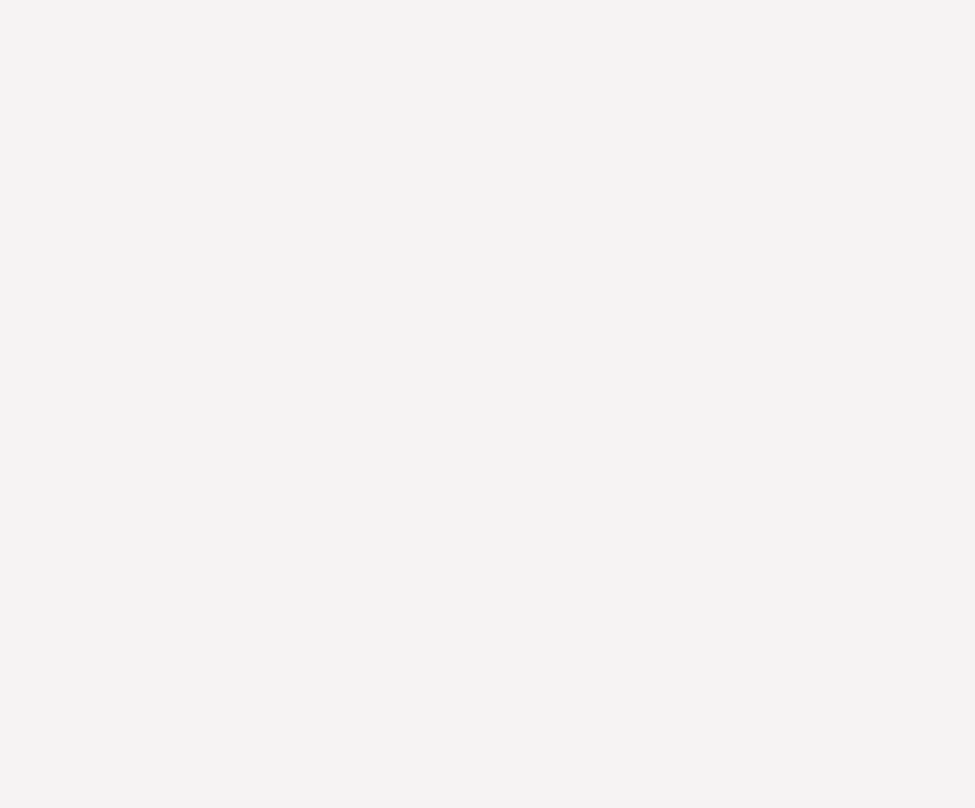
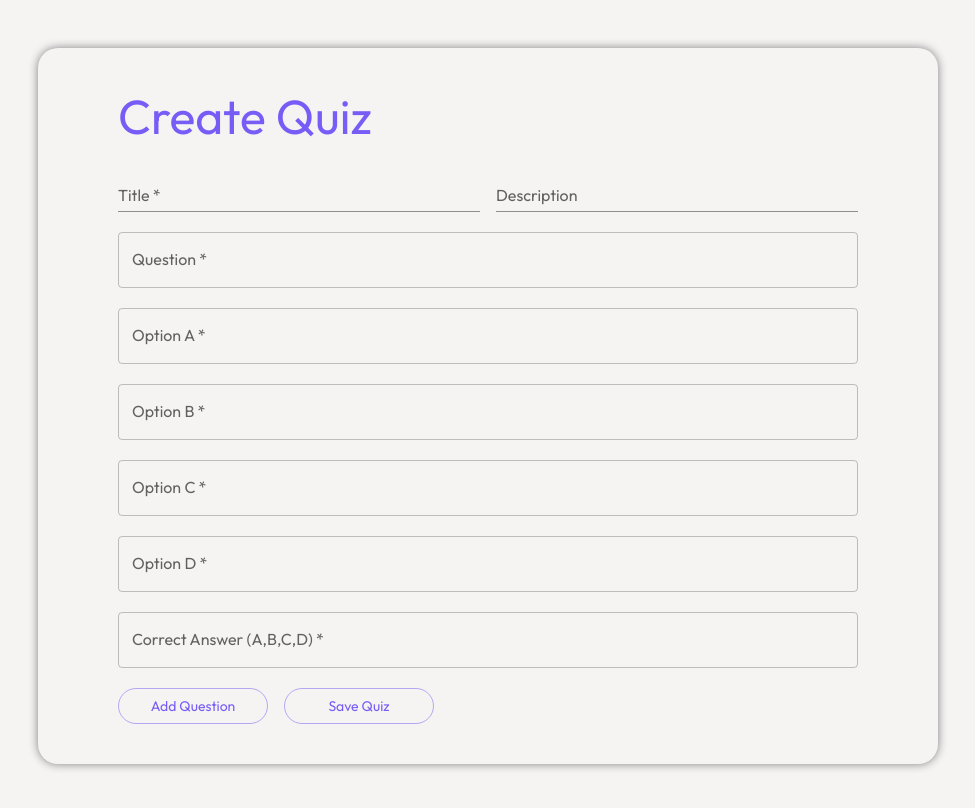
Before and after one commit to Dumi35/CODSOFT, a React (Create React App) app in the folder quizSite/client/: page /dashboard/create-quiz in a window 1280 px wide. Before the commit this address had no page. Shown: the top 808 px of the page, without its empty margins (152-1127 px from the left). Built offline with nearby package versions, Linux system fonts and the light colour scheme.

Commit message:
create quiz

```diff
--- a/quizSite/client/src/App.js
+++ b/quizSite/client/src/App.js
@@ -7,6 +7,7 @@ import LogIn from "./elements/logIn";
 import Dashboard from "./elements/dashboard";
 import QuizView from "./elements/quizView";
 import QuizReview from "./elements/quizReview";
+import CreateQuiz from "./elements/createQuiz";
 
 
 //design variables
@@ -138,6 +139,7 @@ function App() {
           <Route path="/dashboard" element={<Dashboard />} />
           <Route path="/dashboard/quiz" element={<QuizView />} />
           <Route path="/dashboard/quiz-review" element={<QuizReview />} />
+          <Route path="/dashboard/create-quiz" element={<CreateQuiz />} />
 
         </Routes>
 
--- /dev/null
+++ b/quizSite/client/src/elements/createQuiz.js
@@ -0,0 +1,91 @@
+import React, { useRef, useState, useEffect } from "react"
+import { Typography, Box, FormGroup, FormControl, Button, DialogContent, Dialog, DialogActions, Avatar, TextField, FormLabel } from "@mui/material"
+import axios from "axios"
+import {useNavigate} from "react-router-dom"
+import { SERVER_HOST } from "../App"
+
+export default function CreateQuiz() {
+    const navigate = useNavigate()
+    const email = sessionStorage.getItem("user_email")
+    const [questions, setQuestions] = useState([])
+    const [quizName, setQuizName] = useState("")
+    const [question, setQuestion] = useState("")
+    const [optionA, setOptionA] = useState("")
+    const [optionB, setOptionB] = useState("")
+    const [optionC, setOptionC] = useState("")
+    const [optionD, setOptionD] = useState("")
+
+    const [correctAnswer, setCorrectAnswer] = useState("")
+
+    function addQuestion(event) {
+        const form = document.getElementById("create-quiz-form")
+        const formData = new FormData(form)
+        const formJson = Object.fromEntries(formData)
+
+        let {name,question,optionA,optionB,optionC,optionD,correctAnswer}=formJson
+        if (name!=="" && question!=="" && optionA!=="" && optionB!=="" && optionC!=="" && optionD!=="" && correctAnswer!==""){
+            questions.push({ question: question, options: { a: optionA, b: optionB, c: optionC, d: optionD }, correctAnswer: correctAnswer })
+            setQuestion("")
+            setOptionA("")
+            setOptionB("")
+            setOptionC("")
+            setOptionD("")
+            setCorrectAnswer("")
+       }
+       console.log(questions)
+
+    }
+
+
+    function saveQuiz(event) {
+        event.preventDefault()
+        addQuestion()
+        const form = document.getElementById("create-quiz-form")
+        const formData = new FormData(form)
+        const formJson = Object.fromEntries(formData)
+
+        let {name}=formJson
+
+        axios.post(`${SERVER_HOST}/quiz`,{name,email,questions}).then((res) => {
+            console.log(res)
+            navigate("/dashboard")
+        }).catch((e) => { console.log(e) })
+    }
+
+    return (
+        <form onSubmit={saveQuiz} id="create-quiz-form">
+            <Box display={"flex"} justifyContent={{ md: "center" }} alignItems={{ md: "center" }} minHeight={"99vh"} paddingBlock={"10px"}>
+                <FormControl sx={{
+                    width: "min(100%, 900px)", boxSizing: "border-box",
+                    paddingBlock:
+                        { xs: 3, md: 5 },
+                    paddingInline: {
+                        xs: 3,
+                        md: 10
+                    }, display: "flex", flexDirection: "column", gap: "20px", borderRadius: 5, boxShadow: { xs: "none", md: "0px 0px 10px grey" }
+                }}>
+                    <FormLabel>
+                        <Typography variant="h3">Create Quiz</Typography>
+
+                    </FormLabel>
+                    <Box display={"flex"} flexWrap={"wrap"} gap={2}>
+                        <TextField variant="standard" label="Title" name="name" required sx={{ flexGrow: 1 }} onChange={(event) => { setQuizName(event.target.value) }} />
+                        <TextField variant="standard" label="Description" name="description" sx={{ flexGrow: 1 }} />
+                    </Box>
+                    <TextField label="Question" multiline row={2} maxRows={2} required value={question} onChange={(event) => { setQuestion(event.target.value) }} name="question" />
+                    <TextField label="Option A" multiline row={2} maxRows={2} required value={optionA} onChange={(event) => { setOptionA(event.target.value) }} name = "optionA"/>
+                    <TextField label="Option B" multiline row={2} maxRows={2} required value={optionB} onChange={(event) => { setOptionB(event.target.value) }} name = "optionB"/>
+                    <TextField label="Option C" multiline row={2} maxRows={2} required value={optionC} onChange={(event) => { setOptionC(event.target.value) }} name = "optionC" />
+                    <TextField label="Option D" multiline row={2} maxRows={2} required onChange={(event) => { setOptionD(event.target.value) }} value={optionD} name = "optionD"/>
+                    <TextField label="Correct Answer (A,B,C,D)" multiline row={2} maxRows={2} required value={correctAnswer} onChange={(event) => { setCorrectAnswer(event.target.value) }} name = "correctAnswer"/>
+
+                    <Box display={"flex"} flexWrap={"wrap"} gap={2}>
+                        <Button variant="outlined" type="submit" onClick={addQuestion}>Add Question</Button>
+                        <Button variant="outlined" type="submit">Save Quiz</Button>
+                    </Box>
+
+                </FormControl>
+            </Box>
+        </form>
+    )
+}
--- a/quizSite/client/src/elements/dashboard.js
+++ b/quizSite/client/src/elements/dashboard.js
@@ -5,6 +5,7 @@ import { purple200 } from "../App"
 import starfire from "../assets/images/starfire.jpg"
 import axios from "axios"
 import { SERVER_HOST } from "../App"
+import {useNavigate} from "react-router-dom"
 
 function TabPanel({ children, value, index, content }) {
    return (
@@ -19,7 +20,14 @@ function TabPanel({ children, value, index, content }) {
    );
 }
 
+
 export default function Dashboard() {
+   const navigate = useNavigate()
+
+   function createQuiz(event){
+      navigate("/dashboard/create-quiz")
+   }
+
    const userEmail = sessionStorage.getItem("user_email")
    const [tabValue, setTabValue] = useState(0);
    const [suggestedQuizzes, setSuggestedQuizzes] = useState([{}]);
@@ -80,6 +88,7 @@ export default function Dashboard() {
          <TabPanel value={tabValue} index={0} content={suggestedQuizzes}>
          </TabPanel>
          <TabPanel value={tabValue} index={1} content={personalQuizzes}>
+            <Button variant="contained" sx={{marginTop:"20px"}} onClick={createQuiz}>Create Quiz</Button>
          </TabPanel>
          <TabPanel value={tabValue} index={2} content={suggestedQuizzes}>
          </TabPanel>
```
Also changed, not shown: 2 other files (tests, documents, lock files or other folders).
